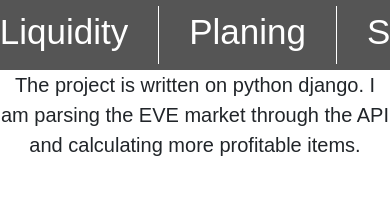
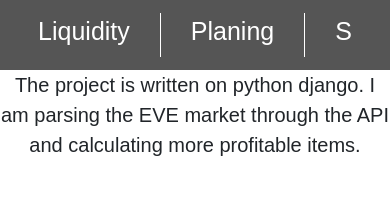
Before and after one commit to ATPstealer/eve_parser, a Django app: page /logistics/planing/ in a window 390 px wide. Shown: the top 211 px of the page. Run offline with Django 3.2, Linux system fonts and the light colour scheme; data that the repository does not hold is empty; parts of the project's set-up code (start-up, migrations or seed data) failed here and were passed over; some web fonts are replaced.

Commit message:
fix tables on mobile

```diff
--- a/static/eve/style.css
+++ b/static/eve/style.css
@@ -129,7 +129,7 @@ form{
     left: unset;
 }
 
-.table-container{
+.table-wrapper{
     position: relative;
     overflow: auto;
     padding-top: 100px;
@@ -162,6 +162,10 @@ tr:nth-child(odd){
     th{
         min-width: 115px;
     }
+
+    .header a {
+        font-size: 25px;
+    }
 }
 
 .description {
```
